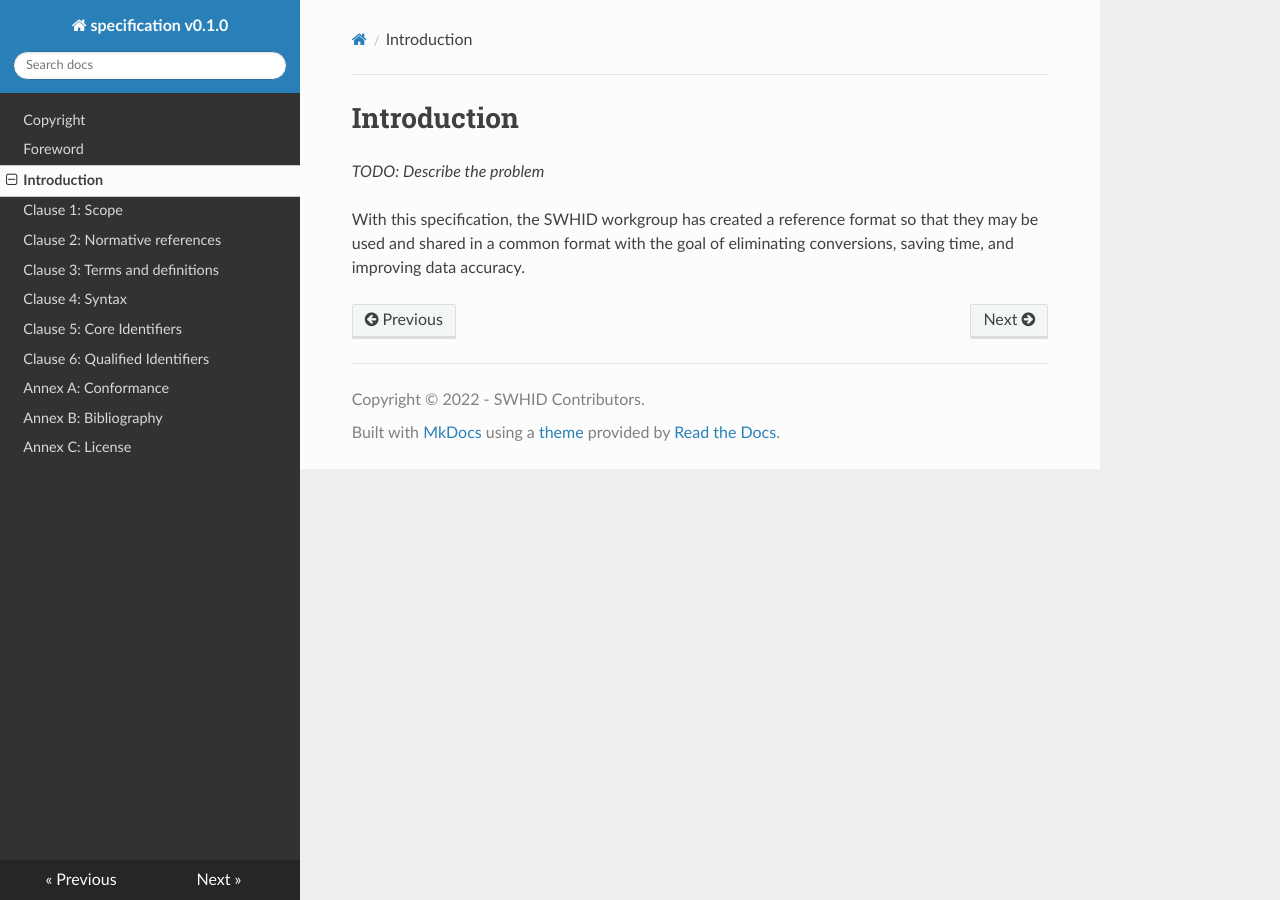
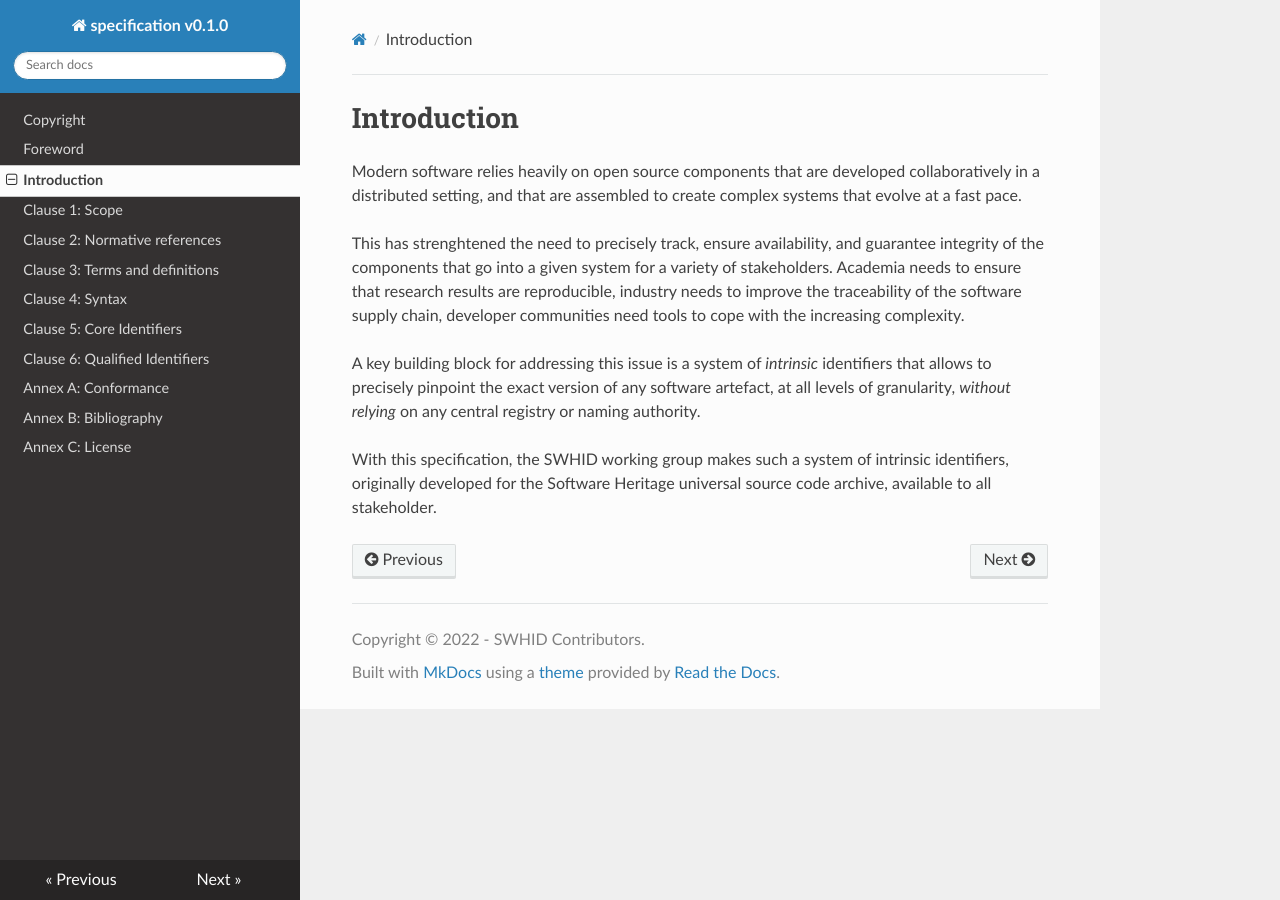
Before and after one commit to swhid/specification, an MkDocs documentation site: the page built from Chapters/0.Introduction.md, in a window 1280 px wide. Built offline with MkDocs 1.6.1, drawn with Linux system fonts in a browser that asks for light colours; nearby versions of some CDN libraries.

Commit message:
Add the text of the introduction

```diff
--- a/Chapters/0.Introduction.md
+++ b/Chapters/0.Introduction.md
@@ -1,10 +1,20 @@
 # Introduction
 
-*TODO: Describe the problem*
+Modern software relies heavily on open source components that are developed
+collaboratively in a distributed setting, and that are assembled to create
+complex systems that evolve at a fast pace.
 
-With this specification,
-the SWHID workgroup has created
-a reference format
-so that they may be used and shared in a common format
-with the goal of eliminating conversions,
-saving time, and improving data accuracy.
+This has strenghtened the need to precisely track, ensure availability, and
+guarantee integrity of the components that go into a given system for a variety
+of stakeholders. Academia needs to ensure that research results are
+reproducible, industry needs to improve the traceability of the software supply
+chain, developer communities need tools to cope with the increasing complexity.
+
+A key building block for addressing this issue is a system of *intrinsic*
+identifiers that allows to precisely pinpoint the exact version of any software
+artefact, at all levels of granularity, *without relying* on any central registry
+or naming authority.
+
+With this specification, the SWHID working group makes such a system of
+intrinsic identifiers, originally developed for the Software Heritage
+universal source code archive, available to all stakeholder.
```
